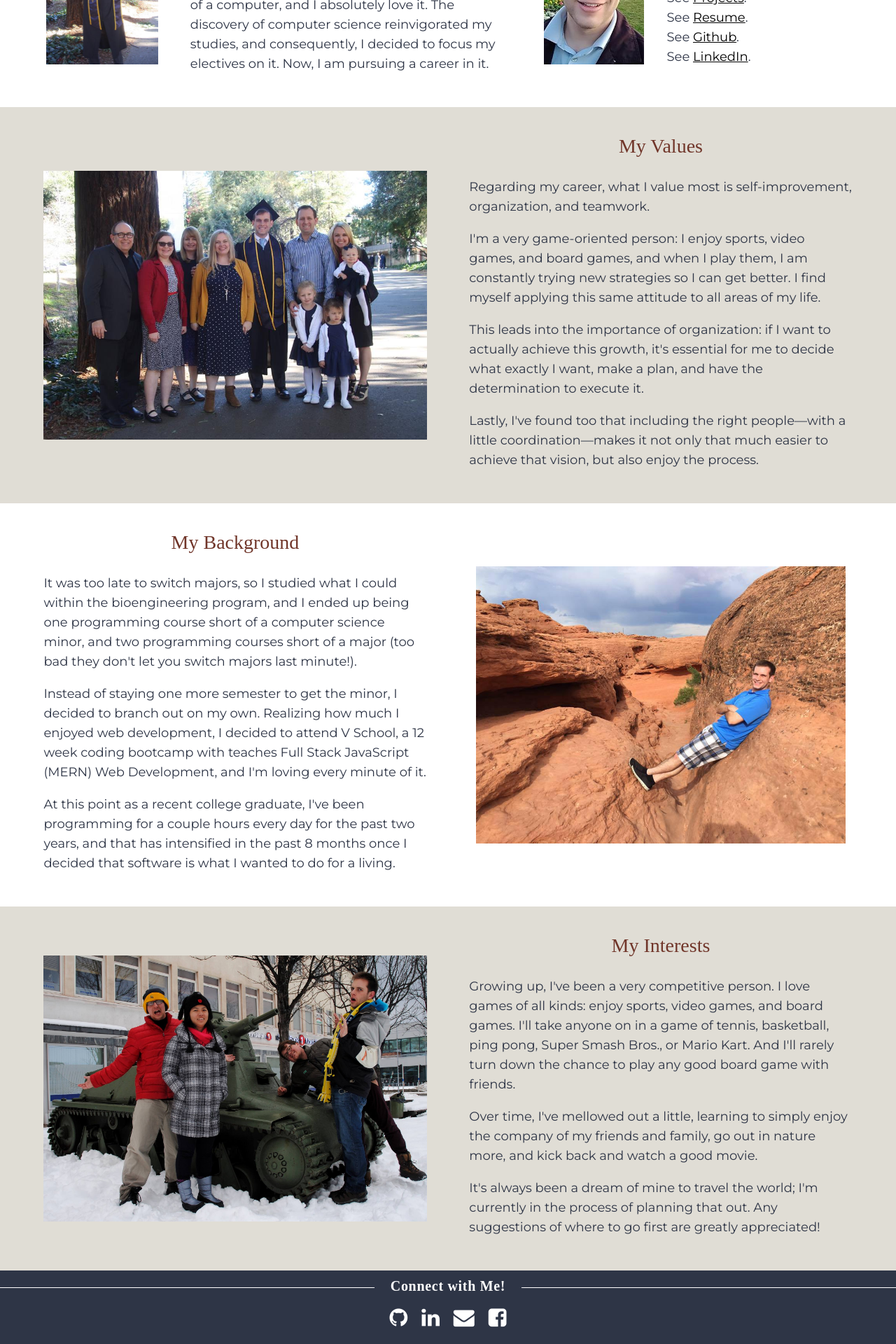
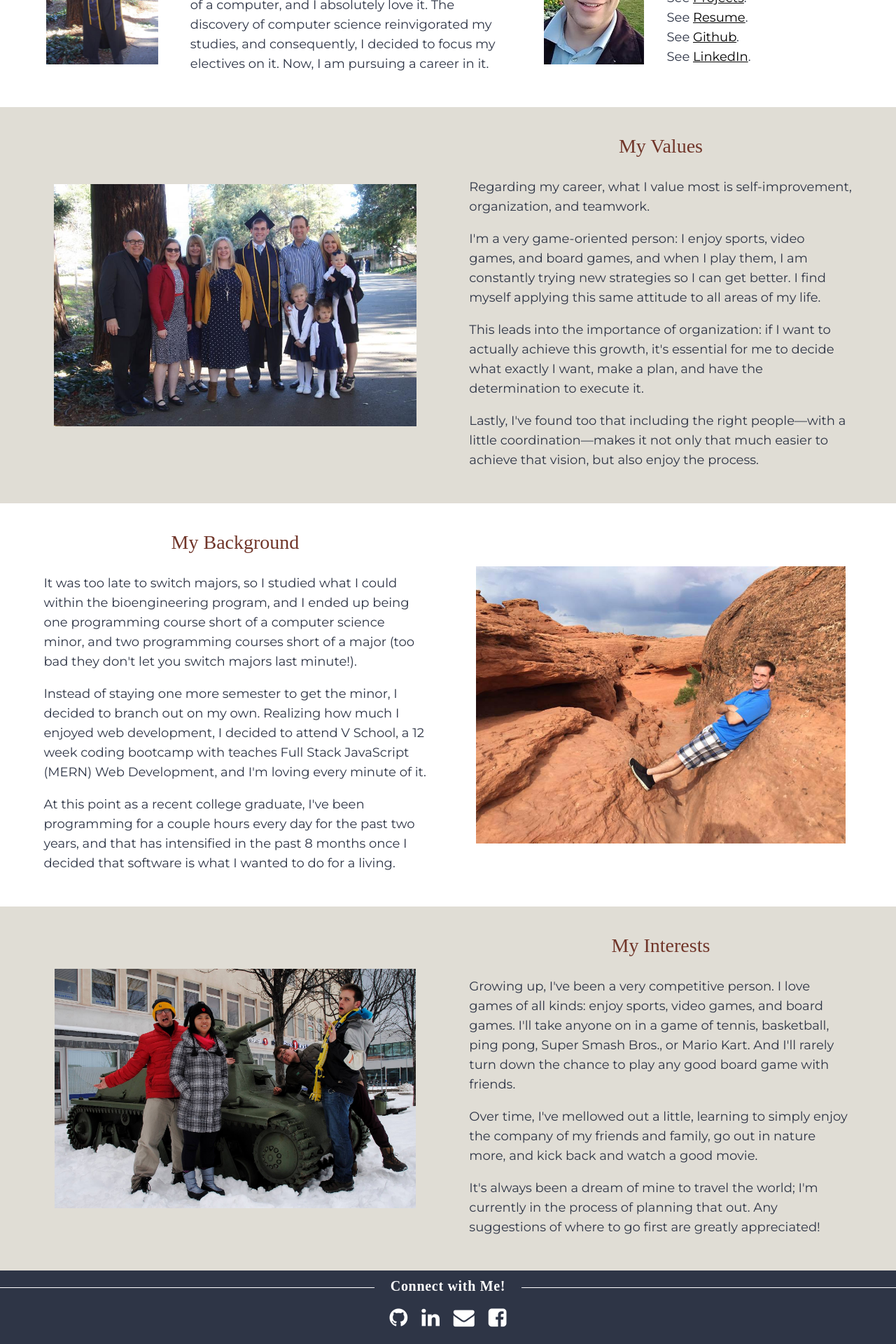
Before and after one commit to jaredryan/personal-portfolio, a React (Create React App) app: page /about in a window 1280 px wide. Shown: the part 709-2629 px from the top of the page at 70% size. Built offline with nearby package versions, Linux system fonts and the light colour scheme; a web font is replaced by a local one.

Commit message:
firefox about page fix

```diff
--- a/src/About.js
+++ b/src/About.js
@@ -11,14 +11,18 @@ class About extends Component {
             </div>
             <div className="introAndContact">
                 <div className="row1">
-                    <div className="gradPic"></div>
+                    <div className="gradPic">
+                        <img src={require("./Images/graduation.jpg")} alt=""/>
+                    </div>
                     <div className="softwareText">
                         <h3>Why Software?</h3>
                         <p>I discovered my love for computer science midway through my bachelor’s degree as a Bioengineering student at UC Berkeley. To me, it feels like solving a logic puzzle with the resources of a computer, and I absolutely love it. The discovery of computer science reinvigorated my studies, and consequently, I decided to focus my electives on it. Now, I am pursuing a career in it.</p>
                     </div>
                 </div>
                 <div className="row2">
-                    <div className="profilePic"></div>
+                    <div className="profilePic">
+                        <img src={require("./Images/profilePic.jpg")} alt=""/>
+                    </div>
                     <div className="seeMore">
                         <h3>Contact Me!</h3>
                         <a href="mailto:jryantennis@gmail.com?subject=Hi, Jared (from the Portfolio Website)" className="aboutEmail"><p><span>Email:</span><br className="mobile"/>jryantennis@gmail.com</p></a>
@@ -35,7 +39,9 @@ class About extends Component {
             </div>
 
             <div className="myValues">
-                <div className="valuesPic"></div>
+                <div className="valuesPic">
+                    <img src={require("./Images/gradFamily.jpg")} alt=""/>
+                </div>
                 <div className="valuesText">
                     <h3>My Values</h3>
 
@@ -59,11 +65,15 @@ class About extends Component {
                     <p>At this point as a recent college graduate, I've been programming for a couple hours every day for the past two years, and that has intensified in the past 8 months once I decided that software is what I wanted to do for a living.</p>
                 </div>
 
-                <div className="naturePic"></div>
+                <div className="naturePic">
+                    <img src={require("./Images/nature.jpg")} alt=""/>
+                </div>
             </div>
 
             <div className="myInterests">
-                <div className="swedenPic"></div>
+                <div className="swedenPic">
+                    <img src={require("./Images/sweden.jpg")} alt=""/>
+                </div>
                 <div className="interestsText">
                     <h3>My Interests</h3>
                     <p>Growing up, I've been a very competitive person. I love games of all kinds: enjoy sports, video games, and board games. I'll take anyone on in a game of tennis, basketball, ping pong, Super Smash Bros., or Mario Kart. And I'll rarely turn down the chance to play any good board game with friends.</p>
--- a/src/index.css
+++ b/src/index.css
@@ -582,7 +582,6 @@ footer ul li span {
     color: rgb(46,53,70);
     font-weight: 700;
     background-color: white;
-
 }
 
 .webResumePage button:hover {
@@ -716,39 +715,48 @@ footer ul li span {
 }
 
 .aboutPage .profilePic {
-    background: url("Images/profilePic.jpg") no-repeat center center;
-    height: 399px;
-    width: 239px;
-    zoom: 60%;
+    height: 240px;
+    width: 143.4px;
+}
+
+.aboutPage .profilePic img {
+    height: 240px;
+    width: 143.4px;
 }
 
 .aboutPage .gradPic {
-    background: url("Images/graduation.jpg") no-repeat center center;
-    height: 960px;
-    width: 641px;
-    zoom: 25%;
-}
-
-.aboutPage .naturePic {
-    background: url("Images/nature.jpg") no-repeat center center;
-    height: 720px;
-    width: 960px;
-    zoom: 55%;
-}
-
-.aboutPage .swedenPic {
-    background: url("Images/sweden.jpg") no-repeat center center;
-    height: 1357px;
-    width: 2048px;
-    zoom: 28%;
-}
-
-.aboutPage .valuesPic {
-    background: url("Images/gradFamily.jpg") no-repeat center center;
-    height: 640px;
-    width: 960px;
-    zoom: 60%;
+    height: 240px;
+    width: 160.25px;
+}
+
+.aboutPage .gradPic img {
+    height: 240px;
+    width: 160.25px;
+}
+
+.aboutPage .naturePic,
+.aboutPage .naturePic img {
+    height: 396px;
+    width: 528px;
+    text-align: center;
+    margin: auto;
+}
+
+.aboutPage .swedenPic,
+.aboutPage .swedenPic img {
+    height: 379.96px;
+    width: 573.44px;
+    text-align: center;
+    margin: auto;
+}
+
+.aboutPage .valuesPic,
+.aboutPage .valuesPic img {
+    height: 384px;
+    width: 576px;
     vertical-align: middle;
+    margin: auto;
+    text-align: center;
 }
 
 .aboutPage h1 {
@@ -759,10 +767,6 @@ footer ul li span {
 
 .aboutPage .intro {
     vertical-align: top;
-}
-
-.gradPic, .softwareSection p {
-
 }
 
 .seeMore span {
@@ -1207,6 +1211,40 @@ footer a:hover {
     }
 }
 
+@media (max-width: 1300px) {
+    .aboutPage .valuesPic,
+    .aboutPage .valuesPic img {
+        height: 345.6px;
+        width: 518.4px;
+    }
+
+    .aboutPage .swedenPic,
+    .aboutPage .swedenPic img {
+        height: 341.964px;
+        width: 516.096px;
+    }
+}
+
+@media (max-width: 1150px) {
+    .aboutPage .valuesPic,
+    .aboutPage .valuesPic img {
+        height: 307.2px;
+        width: 460.8px;
+    }
+
+    .aboutPage .naturePic,
+    .aboutPage .naturePic img {
+        height: 344.52px;
+        width: 459.36px;
+    }
+
+    .aboutPage .swedenPic,
+    .aboutPage .swedenPic img {
+        height: 303.968px;
+        width: 458.752px;
+    }
+}
+
 @media (max-width: 1100px) {
     .objective, .education, .coursework, .workExperience {
         padding-left: 7%;
@@ -1303,14 +1341,6 @@ footer a:hover {
         grid-area: vt;
     }
 
-    .valuesPic {
-        grid-area: vp;
-    }
-
-    .valuesText {
-        grid-area: vt;
-    }
-
     .naturePic {
         grid-area: bp;
     }
@@ -1506,16 +1536,22 @@ footer a:hover {
         width: 100%;
     }
 
-    .aboutPage .swedenPic {
-        zoom: 20%;
-    }
-
-    .aboutPage .valuesPic {
-        zoom: 50%;
-    }
-
-    .aboutPage .naturePic {
-        zoom: 45%;
+    .aboutPage .swedenPic,
+    .aboutPage .swedenPic img {
+        height: 271.4px;
+        width: 409.6px;
+    }
+
+    .aboutPage .valuesPic,
+    .aboutPage .valuesPic img {
+        height: 320px;
+        width: 480px;
+    }
+
+    .aboutPage .naturePic,
+    .aboutPage .naturePic img {
+        height: 324px;
+        width: 432px;
     }
 }
 
@@ -1631,8 +1667,10 @@ footer a:hover {
             justify-content: space-around;
     }
 
-    .aboutPage .row2 .profilePic {
-        zoom: 40%;
+    .aboutPage .profilePic,
+    .aboutPage .profilePic img {
+        height: 159.6px;
+        width: 95.6px;
     }
 
     .row2 .seeMore {
@@ -1681,16 +1719,22 @@ footer a:hover {
 }
 
 @media (max-width: 530px) {
-    .aboutPage .swedenPic {
-        zoom: 19%;
-    }
-
-    .aboutPage .myBackground .naturePic {
-        zoom: 40%;
-    }
-
-    .aboutPage .valuesPic {
-        zoom: 40%;
+    .aboutPage .swedenPic,
+    .aboutPage .swedenPic img {
+        height: 225.283px;
+        width: 340px;
+    }
+
+    .aboutPage .naturePic,
+    .aboutPage .naturePic img {
+        height: 255px;
+        width: 340px;
+    }
+
+    .aboutPage .valuesPic,
+    .aboutPage .valuesPic img {
+        height: 227px;
+        width: 340px;
     }
 }
 
```
Also changed, not shown: 11 other files (tests, documents, lock files or other folders).
